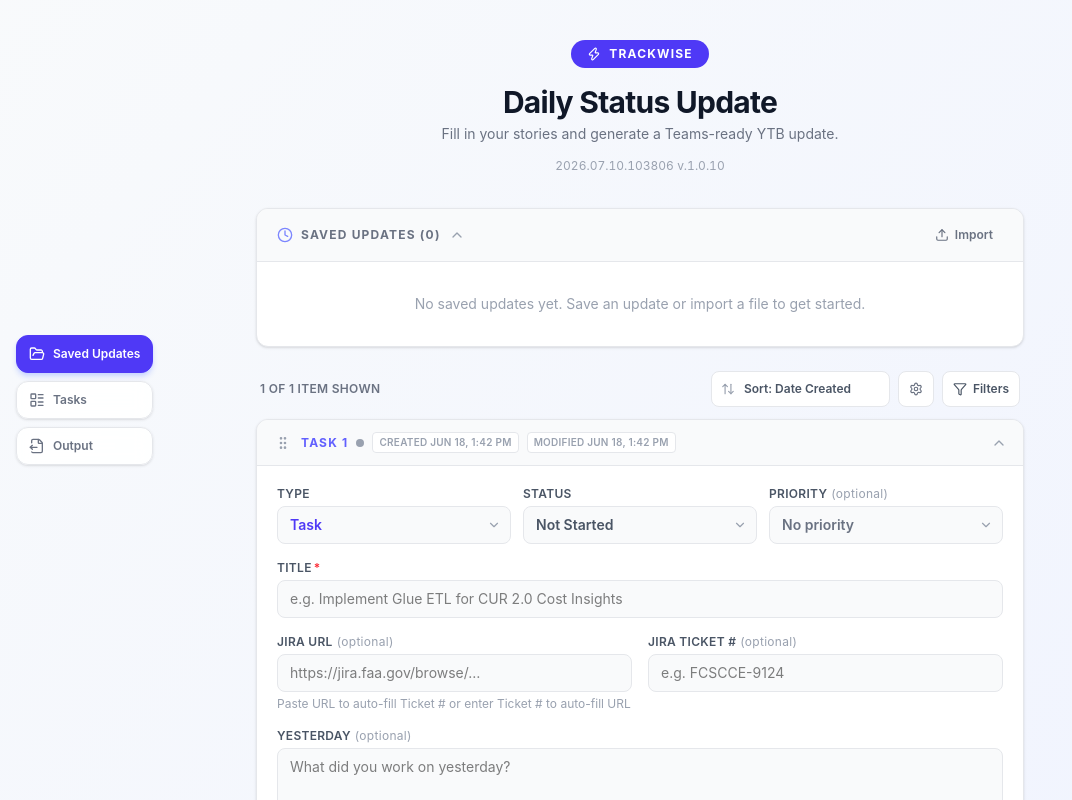
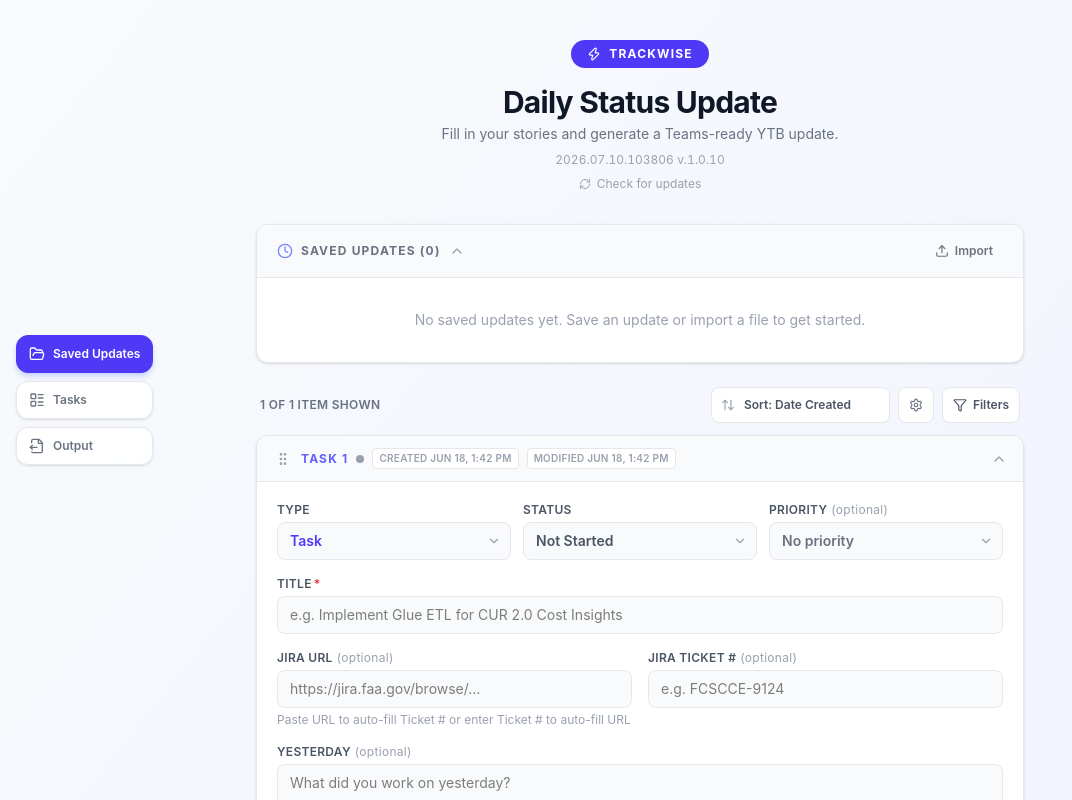
Before and after one commit to BrettFX/Trackwise, a React (Vite) app: page / in a window 1280 px wide. Shown: the top 800 px of the page, without its empty margins (0-1072 px from the left). Built offline with nearby package versions, Linux system fonts and the light colour scheme.

Commit message:
Implement auto-update mechanism for desktop version

```diff
--- a/src-tauri/capabilities/default.json
+++ b/src-tauri/capabilities/default.json
@@ -3,5 +3,8 @@
   "identifier": "default",
   "description": "Default capabilities for Trackwise",
   "windows": ["main"],
-  "permissions": []
+  "permissions": [
+    "updater:default",
+    "process:default"
+  ]
 }
--- a/src-tauri/tauri.conf.json
+++ b/src-tauri/tauri.conf.json
@@ -31,5 +31,13 @@
     "security": {
       "csp": null
     }
+  },
+  "plugins": {
+    "updater": {
+      "pubkey": "dW50cnVzdGVkIGNvbW1lbnQ6IG1pbmlzaWduIHB1YmxpYyBrZXk6IDQzMkI4OUQ2MkM3NDRGMUEKUldRYVQzUXMxb2tyUXczazJ0R0FrVXU5dEZxSS9qREVLazl5engvbmx2ejBlSWo0bEFyanNyWlQK",
+      "endpoints": [
+        "https://github.com/BrettFX/Trackwise/releases/latest/download/latest.json"
+      ]
+    }
   }
 }
--- a/src/App.tsx
+++ b/src/App.tsx
@@ -5,8 +5,10 @@ import OutputPanel from './components/OutputPanel';
 import HistoryPanel from './components/HistoryPanel';
 import ImportModal from './components/ImportModal';
 import VersionInfo from './components/VersionInfo';
+import UpdateNotification from './components/UpdateNotification';
 import OutputSettingsPanel from './components/OutputSettingsPanel';
 import NavPanel from './components/NavPanel';
+import { useUpdater } from './hooks/useUpdater';
 import type { StoryEntry, SavedUpdate, StoryStatus, TaskLineageEntry, TaskListSettings, TaskListSortKey } from './types';
 import { makeEmptyStory, formatOutputHTML, loadSavedUpdates, saveAsNew, silentSave, saveCheckpoint, deleteUpdate, deleteCheckpoint, deleteCheckpoints, renameUpdate, exportUpdates, exportSingleUpdate, hasUnsavedChanges, loadOutputSettings, saveOutputSettings, loadTaskListSettings, saveTaskListSettings, loadCollapsedTaskIds, saveCollapsedTaskIds, TASK_PRIORITY_LABELS, TASK_PRIORITY_SCORES } from './utils';
 import { storeFileHandle, getHandleForEntry, getAllLinkedFiles, writeEntriesToHandle, removeHandlesForEntries, isFileSystemSaveSupported } from './fileHandleStore';
@@ -181,6 +183,7 @@ function nextSequenceNumber(stories: StoryEntry[]): number {
 }
 
 function App() {
+  const { state: updateState, check: checkForUpdates, dismiss: dismissUpdate } = useUpdater();
   const [stories, setStories] = useState<StoryEntry[]>([makeEmptyStory()]);
   const [htmlOutput, setHtmlOutput] = useState('');
   const [errors, setErrors] = useState<Record<string, Partial<Record<keyof StoryEntry, string>>>>({});
@@ -778,8 +781,14 @@ function App() {
           </div>
           <h1 className="text-2xl sm:text-3xl font-bold text-gray-900 tracking-tight">Daily Status Update</h1>
           <p className="text-gray-500 mt-1 text-sm">Fill in your stories and generate a Teams-ready YTB update.</p>
-          <div className="mt-2">
+          <div className="mt-2 flex flex-col items-center gap-2">
             <VersionInfo />
+            <UpdateNotification
+              state={updateState}
+              onCheck={checkForUpdates}
+              onInstall={updateState.status === 'available' ? updateState.install : () => {}}
+              onDismiss={dismissUpdate}
+            />
           </div>
         </div>
 
--- /dev/null
+++ b/src/components/UpdateNotification.tsx
@@ -0,0 +1,103 @@
+import { RefreshCw, X, Download, AlertCircle } from 'lucide-react';
+import type { UpdateState } from '../hooks/useUpdater';
+
+interface Props {
+  state: UpdateState;
+  onCheck: () => void;
+  onInstall: () => void;
+  onDismiss: () => void;
+}
+
+export default function UpdateNotification({ state, onCheck, onInstall, onDismiss }: Props) {
+  const isChecking = state.status === 'checking';
+  const isDownloading = state.status === 'downloading';
+  const busy = isChecking || isDownloading;
+
+  return (
+    <>
+      {/* Check for updates button — always visible in header */}
+      <button
+        onClick={onCheck}
+        disabled={busy}
+        title="Check for updates"
+        className="inline-flex items-center gap-1.5 text-xs text-gray-400 hover:text-indigo-600 transition-colors disabled:opacity-50 disabled:cursor-not-allowed"
+      >
+        <RefreshCw className={`w-3 h-3 ${isChecking ? 'animate-spin' : ''}`} />
+        {isChecking ? 'Checking…' : 'Check for updates'}
+      </button>
+
+      {/* Update available dialog */}
+      {state.status === 'available' && (
+        <div className="fixed inset-0 bg-black/30 flex items-center justify-center z-50 p-4">
+          <div className="bg-white rounded-2xl shadow-xl p-6 w-full max-w-md">
+            <div className="flex items-start justify-between mb-3">
+              <div className="flex items-center gap-2">
+                <Download className="w-5 h-5 text-indigo-600 shrink-0" />
+                <h2 className="text-lg font-bold text-gray-900">Update Available</h2>
+              </div>
+              <button
+                onClick={onDismiss}
+                className="text-gray-400 hover:text-gray-600 transition-colors"
+                aria-label="Dismiss"
+              >
+                <X className="w-4 h-4" />
+              </button>
+            </div>
+
+            <p className="text-sm text-gray-600 mb-1">
+              Version <span className="font-semibold text-gray-900">{state.info.version}</span> is available.
+            </p>
+
+            {state.info.body && (
+              <p className="text-xs text-gray-500 bg-gray-50 rounded-lg px-3 py-2 mb-4 max-h-32 overflow-y-auto whitespace-pre-wrap">
+                {state.info.body}
+              </p>
+            )}
+
+            <p className="text-xs text-gray-400 mb-5">
+              Trackwise will download and install the update, then restart automatically.
+            </p>
+
+            <div className="flex gap-3 justify-end">
+              <button
+                onClick={onDismiss}
+                className="px-4 py-2 text-sm font-medium text-gray-600 hover:text-gray-900 transition-colors"
+              >
+                Not now
+              </button>
+              <button
+                onClick={onInstall}
+                className="flex items-center gap-2 px-4 py-2 bg-indigo-600 text-white text-sm font-semibold rounded-xl hover:bg-indigo-700 transition-colors shadow-sm"
+              >
+                <Download className="w-3.5 h-3.5" />
+                Install &amp; Restart
+              </button>
+            </div>
+          </div>
+        </div>
+      )}
+
+      {/* Downloading progress overlay */}
+      {state.status === 'downloading' && (
+        <div className="fixed inset-0 bg-black/30 flex items-center justify-center z-50 p-4">
+          <div className="bg-white rounded-2xl shadow-xl p-6 w-full max-w-sm text-center">
+            <RefreshCw className="w-8 h-8 text-indigo-600 animate-spin mx-auto mb-3" />
+            <p className="text-sm font-semibold text-gray-900">Downloading update…</p>
+            <p className="text-xs text-gray-400 mt-1">Trackwise will restart when ready.</p>
+          </div>
+        </div>
+      )}
+
+      {/* Error toast */}
+      {state.status === 'error' && (
+        <div className="fixed bottom-6 left-1/2 -translate-x-1/2 z-50 flex items-center gap-2 bg-red-50 border border-red-200 text-red-700 text-xs font-medium px-4 py-2.5 rounded-xl shadow-lg">
+          <AlertCircle className="w-3.5 h-3.5 shrink-0" />
+          <span>Update check failed: {state.message}</span>
+          <button onClick={onDismiss} className="ml-2 text-red-400 hover:text-red-600">
+            <X className="w-3.5 h-3.5" />
+          </button>
+        </div>
+      )}
+    </>
+  );
+}
--- /dev/null
+++ b/src/hooks/useUpdater.ts
@@ -0,0 +1,84 @@
+import { useState, useEffect, useCallback, useRef } from 'react';
+
+export interface UpdateInfo {
+  version: string;
+  body: string | null;
+}
+
+export type UpdateState =
+  | { status: 'idle' }
+  | { status: 'checking' }
+  | { status: 'available'; info: UpdateInfo; install: () => Promise<void> }
+  | { status: 'downloading' }
+  | { status: 'error'; message: string };
+
+const POLL_INTERVAL_MS = 5 * 60 * 1000;
+
+function isTauri(): boolean {
+  return typeof window !== 'undefined' && '__TAURI_INTERNALS__' in window;
+}
+
+export function useUpdater() {
+  const [state, setState] = useState<UpdateState>({ status: 'idle' });
+  const checkInProgress = useRef(false);
+
+  const check = useCallback(async () => {
+    if (!isTauri() || checkInProgress.current) return;
+    checkInProgress.current = true;
+    setState({ status: 'checking' });
+
+    try {
+      const { check: checkUpdate } = await import('@tauri-apps/plugin-updater');
+      const update = await checkUpdate();
+
+      if (!update?.available) {
+        setState({ status: 'idle' });
+        checkInProgress.current = false;
+        return;
+      }
+
+      const info: UpdateInfo = {
+        version: update.version ?? 'unknown',
+        body: update.body ?? null,
+      };
+
+      setState({
+        status: 'available',
+        info,
+        install: async () => {
+          setState({ status: 'downloading' });
+          try {
+            await update.downloadAndInstall();
+            const { relaunch } = await import('@tauri-apps/plugin-process');
+            await relaunch();
+          } catch (err) {
+            setState({ status: 'error', message: String(err) });
+          }
+        },
+      });
+    } catch (err) {
+      setState({ status: 'error', message: String(err) });
+    } finally {
+      checkInProgress.current = false;
+    }
+  }, []);
+
+  const dismiss = useCallback(() => {
+    setState({ status: 'idle' });
+  }, []);
+
+  // Check on open
+  useEffect(() => {
+    if (!isTauri()) return;
+    void check();
+  }, [check]);
+
+  // Poll every 5 minutes
+  useEffect(() => {
+    if (!isTauri()) return;
+    const id = setInterval(() => void check(), POLL_INTERVAL_MS);
+    return () => clearInterval(id);
+  }, [check]);
+
+  return { state, check, dismiss };
+}
```
Also changed, not shown: 2 other files (tests, documents, lock files or other folders).
